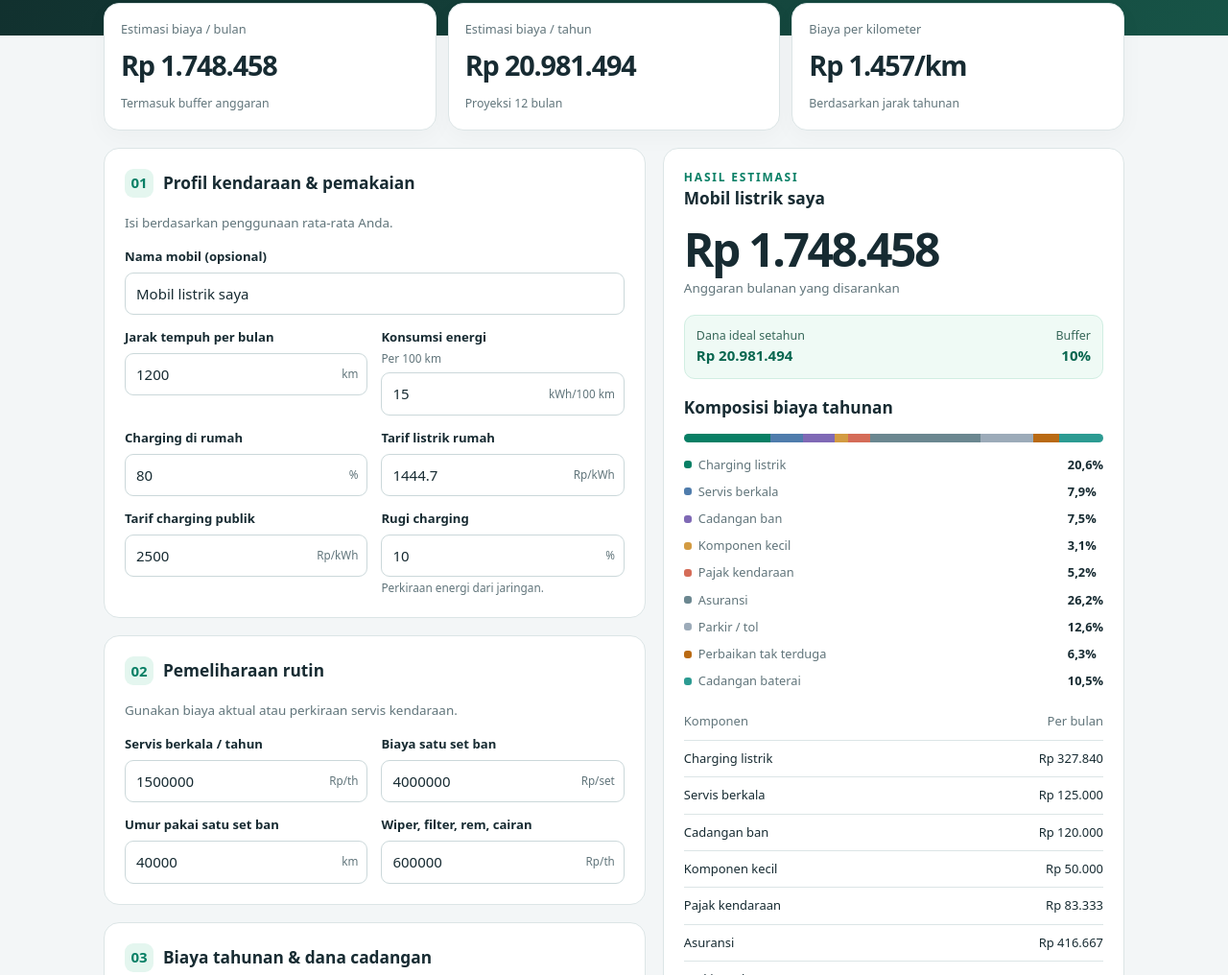
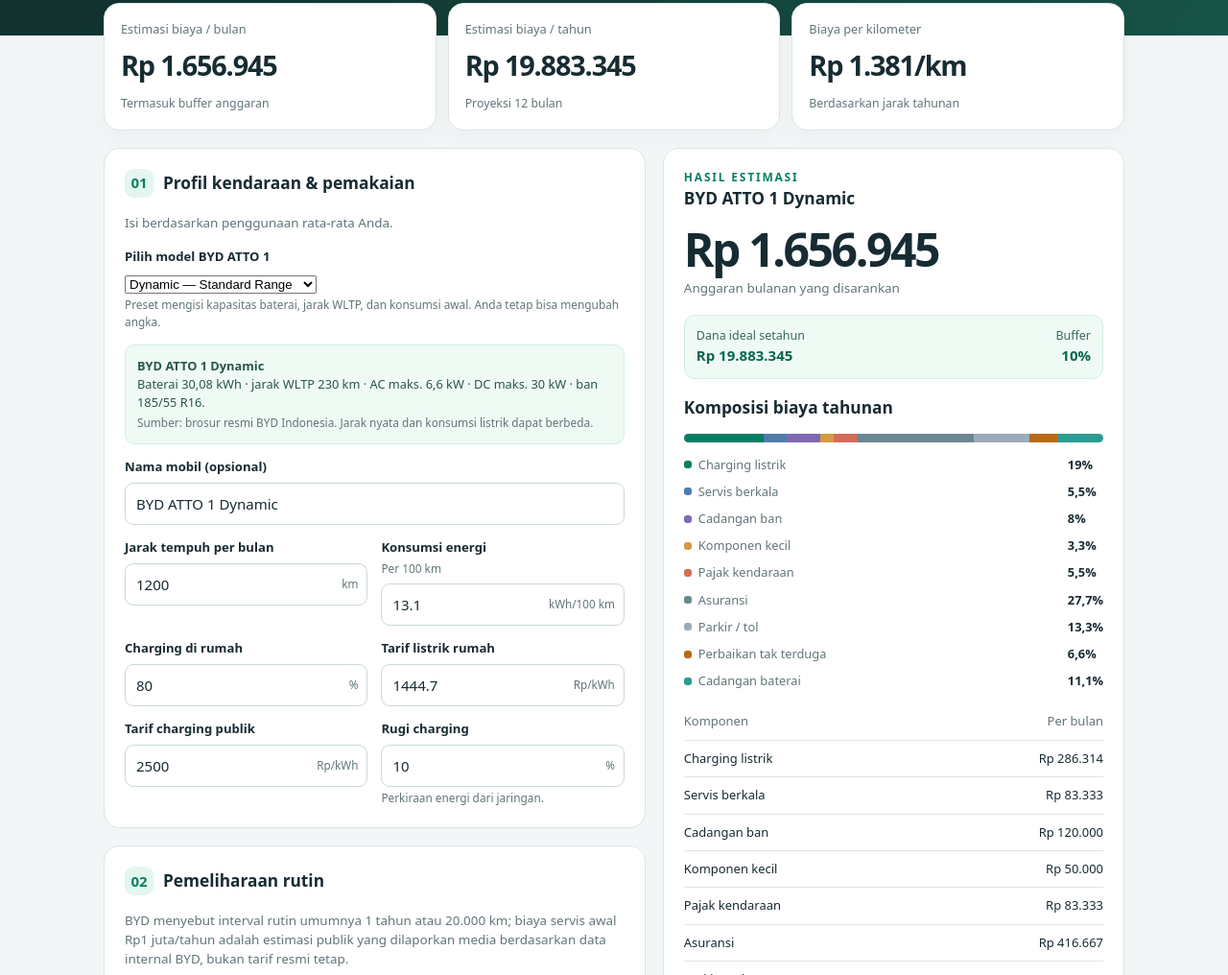
Before and after one commit to filzazyah/ev-cost-planner, a plain HTML site: page index.html in a window 1280 px wide. Shown: the part 359-1375 px from the top of the page at 96% size. Drawn offline with Linux system fonts and the light colour scheme.

Commit message:
Add BYD Atto 1 model database and service estimate

```diff
--- a/index.html
+++ b/index.html
@@ -14,7 +14,9 @@
 <div class="metrics" aria-live="polite"><div class="metric"><span>Estimasi biaya / bulan</span><strong id="mMonthly">Rp0</strong><small>Termasuk buffer anggaran</small></div><div class="metric"><span>Estimasi biaya / tahun</span><strong id="mYearly">Rp0</strong><small>Proyeksi 12 bulan</small></div><div class="metric"><span>Biaya per kilometer</span><strong id="mKm">—</strong><small>Berdasarkan jarak tahunan</small></div></div>
 <div class="layout"><div>
 <section class="panel"><div class="heading"><span class="number">01</span><h2>Profil kendaraan & pemakaian</h2></div><p class="desc">Isi berdasarkan penggunaan rata-rata Anda.</p><div class="fields">
-<div class="field full"><label for="car">Nama mobil (opsional)</label><input id="car" value="Mobil listrik saya" maxlength="70"></div>
+<div class="field full"><label for="model">Pilih model BYD ATTO 1</label><select id="model"><option value="dynamic">Dynamic — Standard Range</option><option value="premium">Premium — Long Range</option><option value="custom">Mobil listrik lain / input manual</option></select><span class="hint">Preset mengisi kapasitas baterai, jarak WLTP, dan konsumsi awal. Anda tetap bisa mengubah angka.</span></div>
+<div class="field full"><div id="vehicleSpecs" class="callout" style="margin-top:0;color:#28564b;background:#f0faf5;border-color:#d1eee2"><b>BYD ATTO 1 Dynamic</b><br>Baterai 30,08 kWh · jarak WLTP 230 km · AC maks. 6,6 kW · DC maks. 30 kW · ban 185/55 R16.<br><span class="hint">Spesifikasi berdasarkan brosur resmi BYD Indonesia. Jarak nyata tergantung kondisi berkendara.</span></div></div>
+<div class="field full"><label for="car">Nama mobil (opsional)</label><input id="car" value="BYD ATTO 1 Dynamic" maxlength="70"></div>
 <div class="field"><label for="distance">Jarak tempuh per bulan</label><div class="wrap"><input id="distance" type="number" min="0" max="20000" step="100" value="1200"><span class="suffix">km</span></div></div>
 <div class="field"><label for="efficiency">Konsumsi energi<span class="hint">Per 100 km</span></label><div class="wrap"><input id="efficiency" type="number" min="5" max="50" step=".1" value="15"><span class="suffix">kWh/100 km</span></div></div>
 <div class="field"><label for="homeShare">Charging di rumah</label><div class="wrap"><input id="homeShare" type="number" min="0" max="100" step="5" value="80"><span class="suffix">%</span></div></div>
@@ -22,8 +24,8 @@
 <div class="field"><label for="publicRate">Tarif charging publik</label><div class="wrap"><input id="publicRate" type="number" min="0" max="30000" step="100" value="2500"><span class="suffix">Rp/kWh</span></div></div>
 <div class="field"><label for="loss">Rugi charging</label><div class="wrap"><input id="loss" type="number" min="0" max="30" step="1" value="10"><span class="suffix">%</span></div><span class="hint">Perkiraan energi dari jaringan.</span></div>
 </div></section>
-<section class="panel"><div class="heading"><span class="number">02</span><h2>Pemeliharaan rutin</h2></div><p class="desc">Gunakan biaya aktual atau perkiraan servis kendaraan.</p><div class="fields">
-<div class="field"><label for="service">Servis berkala / tahun</label><div class="wrap"><input id="service" type="number" min="0" value="1500000"><span class="suffix">Rp/th</span></div></div>
+<section class="panel"><div class="heading"><span class="number">02</span><h2>Pemeliharaan rutin</h2></div><p class="desc">BYD menyebut interval rutin umumnya 1 tahun atau 20.000 km; biaya servis awal Rp1 juta/tahun adalah estimasi publik yang dilaporkan media berdasarkan data internal BYD, bukan tarif resmi tetap.</p><div class="fields">
+<div class="field"><label for="service">Servis berkala / tahun <span class="hint">Estimasi awal; konfirmasi ke dealer</span></label><div class="wrap"><input id="service" type="number" min="0" value="1000000"><span class="suffix">Rp/th</span></div></div>
 <div class="field"><label for="tires">Biaya satu set ban</label><div class="wrap"><input id="tires" type="number" min="0" value="4000000"><span class="suffix">Rp/set</span></div></div>
 <div class="field"><label for="tireLife">Umur pakai satu set ban</label><div class="wrap"><input id="tireLife" type="number" min="5000" max="150000" value="40000"><span class="suffix">km</span></div></div>
 <div class="field"><label for="other">Wiper, filter, rem, cairan</label><div class="wrap"><input id="other" type="number" min="0" value="600000"><span class="suffix">Rp/th</span></div></div>
@@ -45,6 +47,8 @@
 <script>
 (function(){
 const $=id=>document.getElementById(id), ids=['car','distance','efficiency','homeShare','homeRate','publicRate','loss','service','tires','tireLife','other','tax','insurance','parking','emergency','batteryOn','battery','buffer'];
+const MODELS={dynamic:{name:'BYD ATTO 1 Dynamic',battery:30.08,range:230,dc:30,eff:13.1},premium:{name:'BYD ATTO 1 Premium',battery:38.88,range:300,dc:40,eff:13.0},custom:{name:'Mobil listrik saya',battery:null,range:null,dc:null,eff:15}};
+function setModel(key){const m=MODELS[key]||MODELS.dynamic;$('car').value=m.name;if(m.battery){$('efficiency').value=m.eff;$('vehicleSpecs').innerHTML='<b>'+m.name+'</b><br>Baterai '+m.battery.toLocaleString('id-ID')+' kWh · jarak WLTP '+m.range+' km · AC maks. 6,6 kW · DC maks. '+m.dc+' kW · ban 185/55 R16.<br><span class="hint">Sumber: brosur resmi BYD Indonesia. Jarak nyata dan konsumsi listrik dapat berbeda.</span>';}else{$('vehicleSpecs').innerHTML='<b>Input manual</b><br>Masukkan konsumsi energi dan biaya kendaraan sesuai data Anda.';}$('efficiency').dispatchEvent(new Event('input',{bubbles:true}));}
 const money=n=>new Intl.NumberFormat('id-ID',{style:'currency',currency:'IDR',maximumFractionDigits:0}).format(Number.isFinite(n)?n:0);
 const val=id=>Math.max(0,Number($(id).value)||0), cap=(v,a,b)=>Math.min(b,Math.max(a,v));let last;
 function calc(){
@@ -62,10 +66,10 @@
 $('breakdown').innerHTML=parts.map(p=>'<tr><td>'+p.name+'</td><td>'+money(p.year/12)+'</td></tr>').join('')+'<tr><td>Subtotal</td><td>'+money(subtotal/12)+'</td></tr><tr><td>Buffer ekstra</td><td>'+money(buffer/12)+'</td></tr><tr><td>Total anggaran</td><td>'+money(monthly)+'</td></tr><tr><td>Biaya per km</td><td>'+(yearlyKm?money(annual/yearlyKm):'—')+'</td></tr>';
 $('batteryWrap').classList.toggle('hidden',!$('batteryOn').checked);
 }
-ids.forEach(id=>$(id).addEventListener('input',calc));$('batteryOn').addEventListener('change',calc);
+ids.forEach(id=>$(id).addEventListener('input',calc));$('batteryOn').addEventListener('change',calc);$('model').addEventListener('change',e=>setModel(e.target.value));
 $('print').addEventListener('click',()=>window.print());
-$('reset').addEventListener('click',()=>{const defaults={car:'Mobil listrik saya',distance:1200,efficiency:15,homeShare:80,homeRate:1444.7,publicRate:2500,loss:10,service:1500000,tires:4000000,tireLife:40000,other:600000,tax:1000000,insurance:5000000,parking:200000,emergency:1200000,battery:2000000,buffer:10};Object.entries(defaults).forEach(([k,v])=>$(k).value=v);$('batteryOn').checked=true;calc()});
+$('reset').addEventListener('click',()=>{const defaults={car:'BYD ATTO 1 Dynamic',distance:1200,efficiency:13.1,homeShare:80,homeRate:1444.7,publicRate:2500,loss:10,service:1000000,tires:4000000,tireLife:40000,other:600000,tax:1000000,insurance:5000000,parking:200000,emergency:1200000,battery:2000000,buffer:10};Object.entries(defaults).forEach(([k,v])=>$(k).value=v);$('model').value='dynamic';$('batteryOn').checked=true;setModel('dynamic');calc()});
 $('csv').addEventListener('click',()=>{if(!last)return;const rows=[['EV Cost Planner - Rincian Biaya'],['Kendaraan',last.car],['Jarak per bulan (km)',last.km],['Jarak per tahun (km)',last.yearlyKm],['Komponen','Biaya per tahun (Rp)','Biaya per bulan (Rp)'],...last.parts.map(p=>[p.name,Math.round(p.year),Math.round(p.year/12)]),['Subtotal',Math.round(last.subtotal),Math.round(last.subtotal/12)],['Buffer '+Math.round(last.bp*100)+'%',Math.round(last.buffer),Math.round(last.buffer/12)],['Total anggaran',Math.round(last.annual),Math.round(last.monthly)],['Biaya per km (Rp)',Math.round(last.perKm),'']];const csv='\uFEFF'+rows.map(row=>row.map(v=>'"'+String(v).replace(/"/g,'""')+'"').join(';')).join('\r\n');const url=URL.createObjectURL(new Blob([csv],{type:'text/csv;charset=utf-8;'}));const a=document.createElement('a');a.href=url;a.download='ev-cost-planner.csv';document.body.appendChild(a);a.click();a.remove();URL.revokeObjectURL(url)});
-calc();
+setModel('dynamic');calc();
 })();
 </script></body></html>
```
